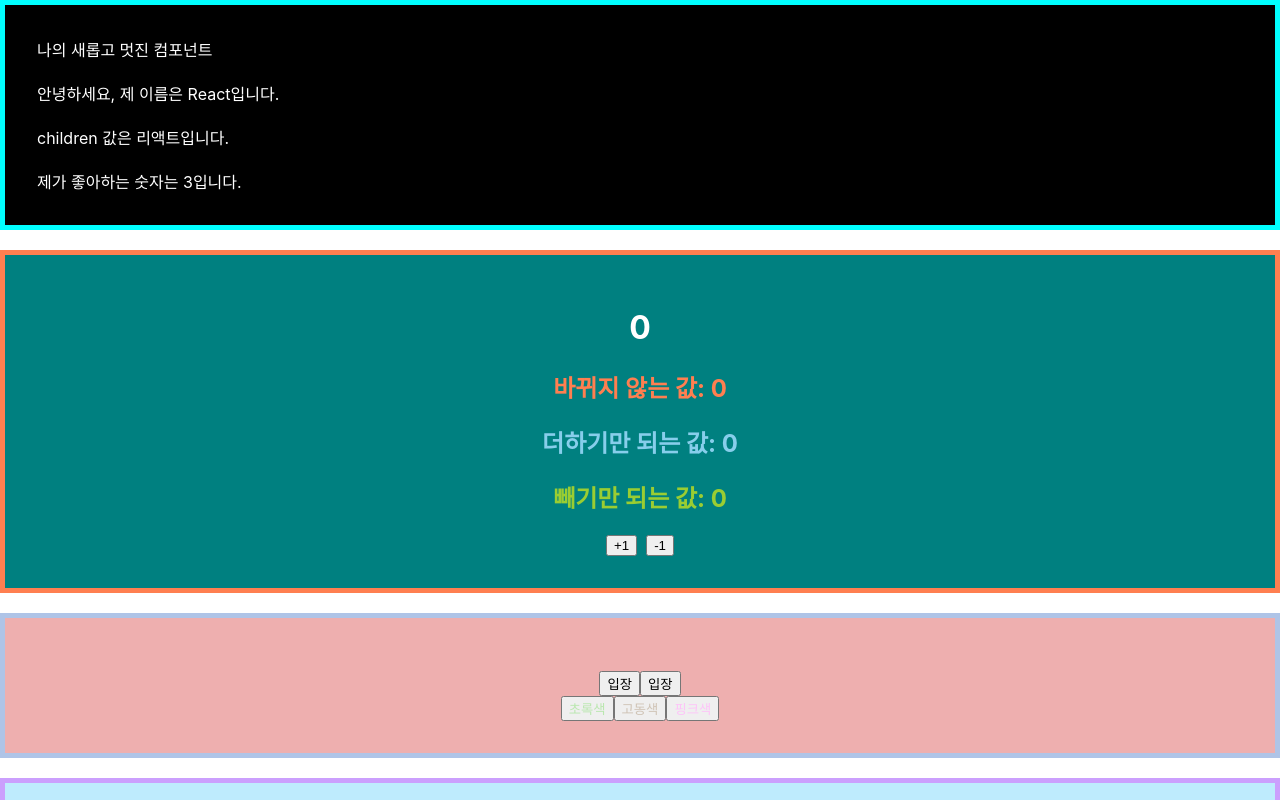
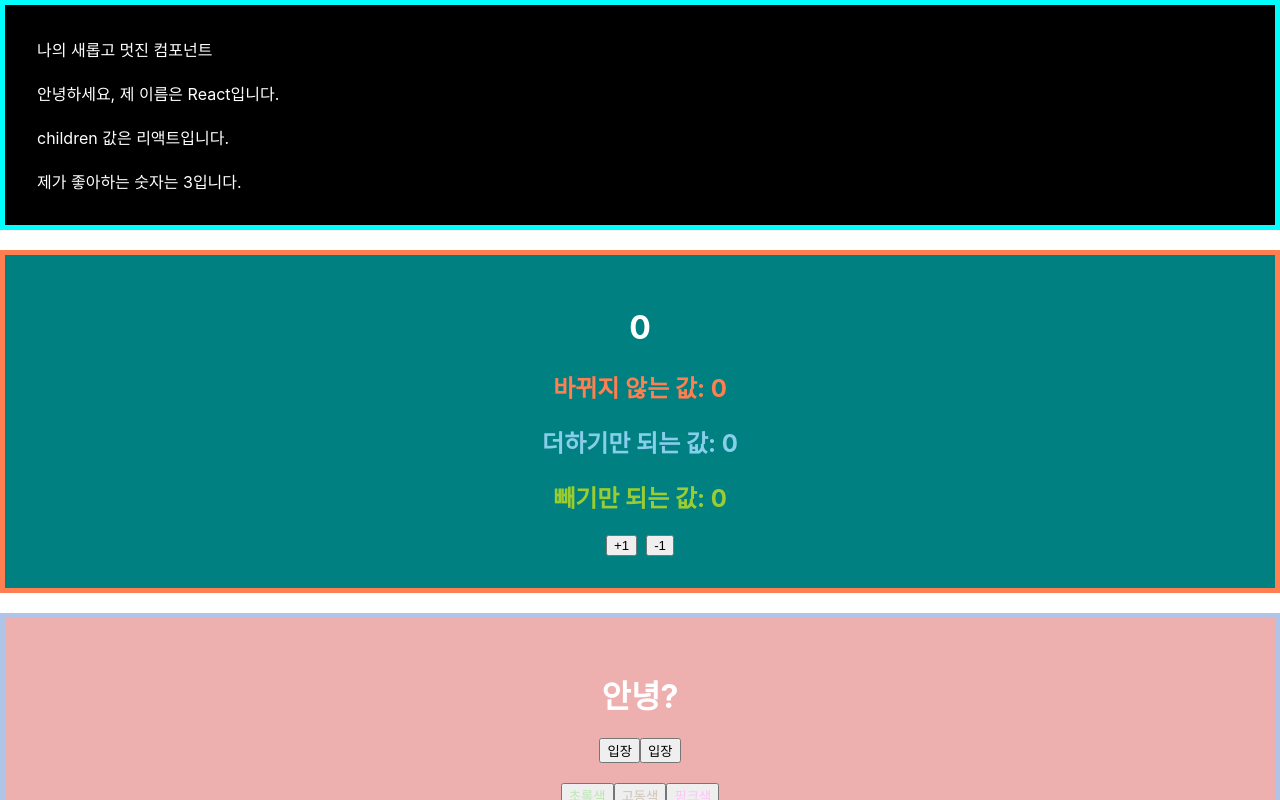
Before and after one commit to dohy-9443/ReactExample, a React (Create React App) app in the folder hello-react/: page / in a window 1280 px wide. Shown: the top 800 px of the page. Built offline with nearby package versions, Linux system fonts and the light colour scheme.

Commit message:
약간 수정

```diff
--- a/hello-react/src/Say.js
+++ b/hello-react/src/Say.js
@@ -16,10 +16,12 @@ const Say = () => {
         textAlign: 'center',
       }}
     >
-      <h1 style={{ color }}>{message}</h1>
+      <h1 style={{ color }}>{message || '안녕?'}</h1>
       <button onClick={onClickEnter}>입장</button>
       <button onClick={onClickLeave}>입장</button>
+
       <div>
+        <br />
         <button
           style={{ color: '#BAE7AF' }}
           onClick={() => setColor('#BAE7AF')}
```
